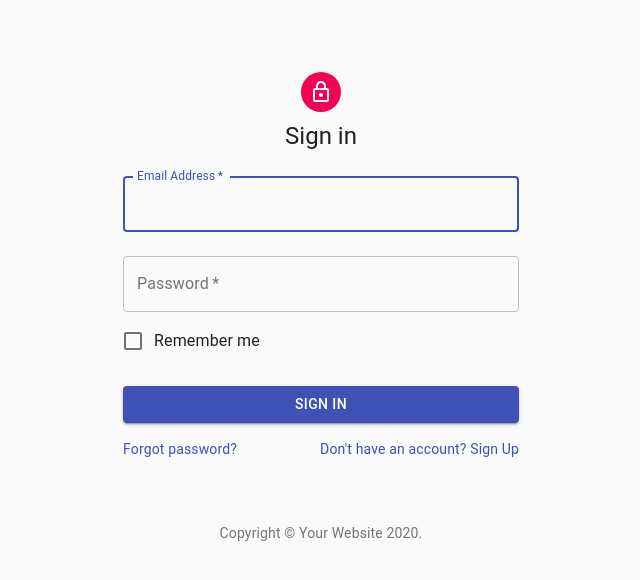
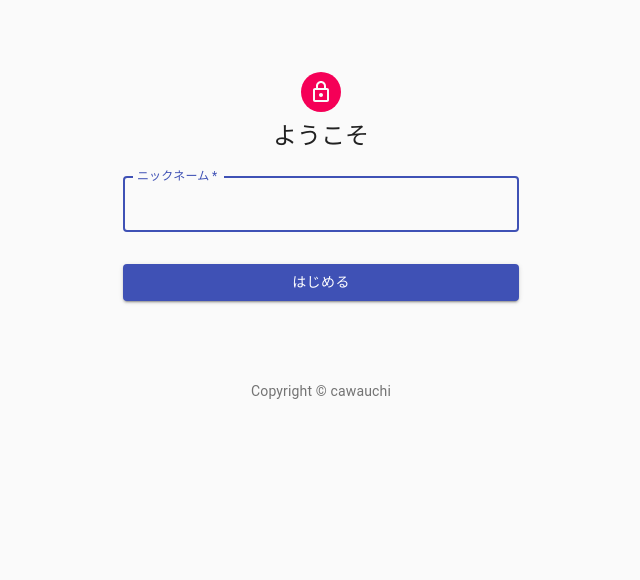
Before and after one commit to cawauchi6204/idobatakaigi-react-chat-app, a React (Create React App) app: page / in a window 1280 px wide. Shown: the top 580 px of the page, without its empty margins (319-959 px from the left). Built offline with nearby package versions, Linux system fonts and the light colour scheme.

Commit message:
update sigin page

```diff
--- a/src/components/SignIn.js
+++ b/src/components/SignIn.js
@@ -17,11 +17,14 @@
   return (
     <Typography variant="body2" color="textSecondary" align="center">
       {'Copyright © '}
-      <Link color="inherit" href="https://material-ui.com/">
-        Your Website
-      </Link>{' '}
-      {new Date().getFullYear()}
-      {'.'}
+      <Link
+        color="inherit"
+        href="#"
+        rel="noopener"
+        target="_blank"
+      >
+        cawauchi
+      </Link>
     </Typography>
   );
 }
@@ -57,7 +60,7 @@
           <LockOutlinedIcon />
         </Avatar>
         <Typography component="h1" variant="h5">
-          Sign in
+          ようこそ
         </Typography>
         <form className={classes.form} noValidate>
           <TextField
@@ -65,26 +68,10 @@
             margin="normal"
             required
             fullWidth
-            id="email"
-            label="Email Address"
-            name="email"
-            autoComplete="email"
+            id="name"
+            label="ニックネーム"
+            name="name"
             autoFocus
-          />
-          <TextField
-            variant="outlined"
-            margin="normal"
-            required
-            fullWidth
-            name="password"
-            label="Password"
-            type="password"
-            id="password"
-            autoComplete="current-password"
-          />
-          <FormControlLabel
-            control={<Checkbox value="remember" color="primary" />}
-            label="Remember me"
           />
           <Button
             type="submit"
@@ -93,20 +80,8 @@
             color="primary"
             className={classes.submit}
           >
-            Sign In
+            はじめる
           </Button>
-          <Grid container>
-            <Grid item xs>
-              <Link href="#" variant="body2">
-                Forgot password?
-              </Link>
-            </Grid>
-            <Grid item>
-              <Link href="#" variant="body2">
-                {"Don't have an account? Sign Up"}
-              </Link>
-            </Grid>
-          </Grid>
         </form>
       </div>
       <Box mt={8}>
```
